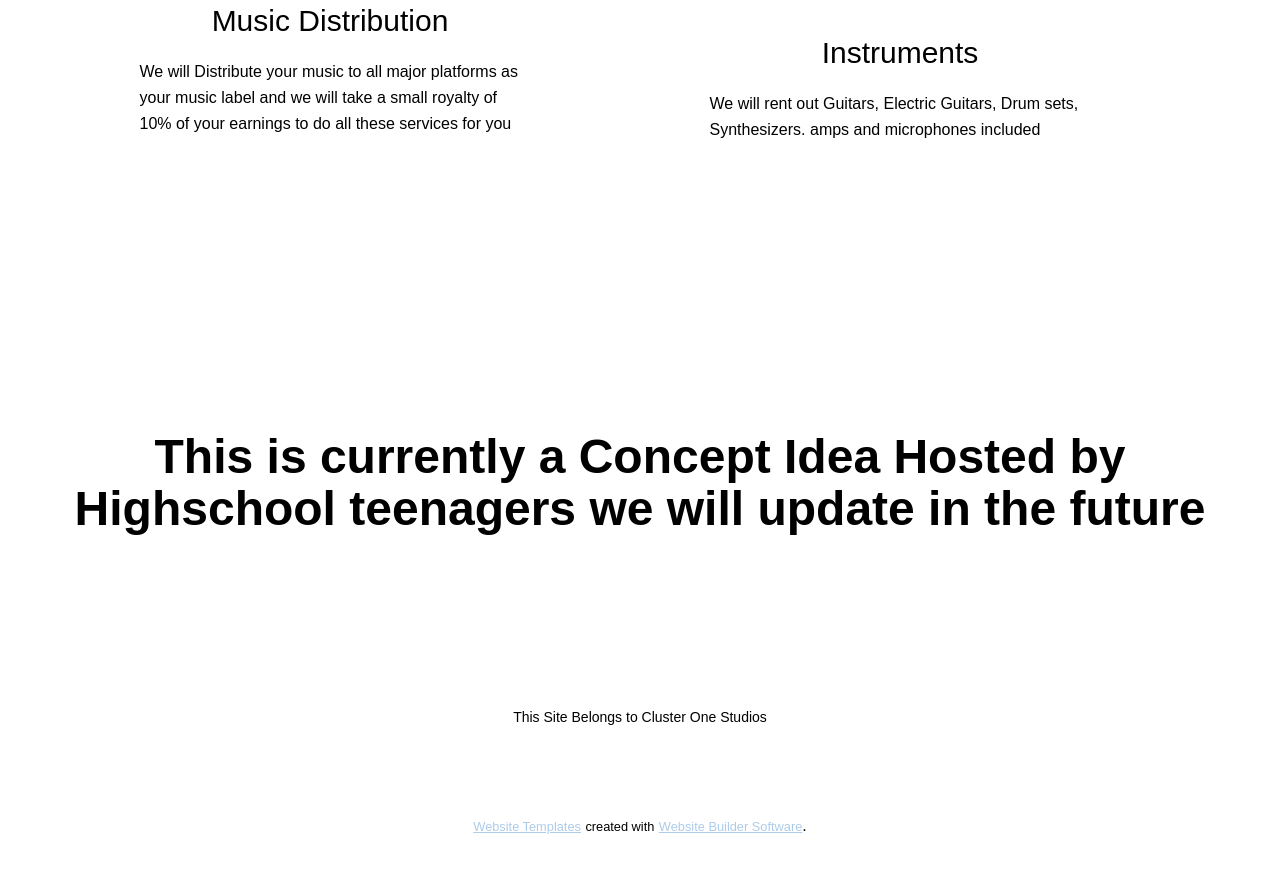
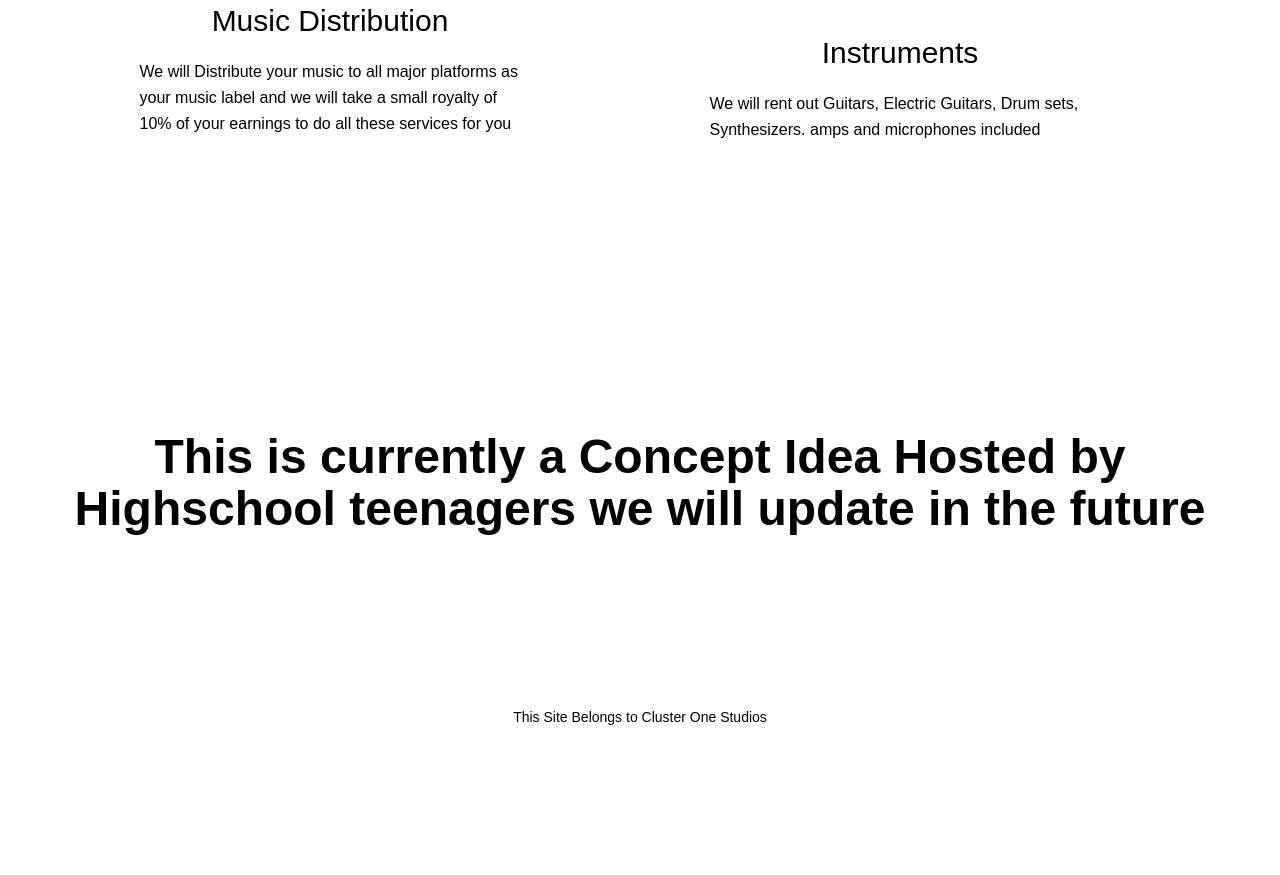
Before and after one commit to Cluster-One-Studios/Cluster-One-Studios, a plain HTML site: page index.html in a window 1280 px wide. Shown: the part 1069-1944 px from the top of the page. After the commit the page ends 1846 px from the top, so only its background shows below. Drawn offline with Linux system fonts and the light colour scheme.

Commit message:
Update index.html

```diff
--- a/index.html
+++ b/index.html
@@ -9,7 +9,7 @@
 <link rel="stylesheet" href="Home.css" media="screen">
     <script class="u-script" type="text/javascript" src="jquery-1.9.1.min.js" defer=""></script>
     <script class="u-script" type="text/javascript" src="nicepage.js" defer=""></script>
-    <meta name="generator" content="Nicepage 5.2.0, nicepage.com">
+    <meta name="generator" content="Cluster One 1.0, https://clusteronestudios.studio">
     <link rel="icon" href="images/favicon.png">
     <link id="u-theme-google-font" rel="stylesheet" href="https://fonts.googleapis.com/css?family=Roboto:100,100i,300,300i,400,400i,500,500i,700,700i,900,900i|Open+Sans:300,300i,400,400i,500,500i,600,600i,700,700i,800,800i">
 
@@ -28,8 +28,8 @@
     <meta property="og:type" content="website">
     <link rel="canonical" href="/">
   </head>
-  <body data-home-page="https://website3633823.nicepage.io/Home.html?version=acc67880-ac31-4a55-b864-a3a53e597062" data-home-page-title="Home" class="u-body u-xl-mode" data-lang="en"><header class="u-black u-clearfix u-header u-header" id="sec-3921"><div class="u-clearfix u-sheet u-sheet-1">
-        <a href="https://nicepage.com" class="infinite u-align-center u-hover-feature u-image u-logo u-image-1" data-image-width="960" data-image-height="720">
+  <body data-home-page="https://clusteronestudios.studio" data-home-page-title="Home" class="u-body u-xl-mode" data-lang="en"><header class="u-black u-clearfix u-header u-header" id="sec-3921"><div class="u-clearfix u-sheet u-sheet-1">
+        <a href="https://clusteronestudios.studio" class="infinite u-align-center u-hover-feature u-image u-logo u-image-1" data-image-width="960" data-image-height="720">
           <img src="images/Untitleddrawing.png" class="u-logo-image u-logo-image-1">
         </a>
         <p class="u-align-left u-custom-font u-heading-font u-text u-text-default u-text-1">Cluster One Studios</p>
@@ -131,16 +131,6 @@
     <footer class="u-align-center u-black u-clearfix u-footer u-footer" id="sec-0b32"><div class="u-clearfix u-sheet u-sheet-1">
         <p class="u-small-text u-text u-text-variant u-text-1">This Site Belongs to Cluster One Studios</p>
       </div></footer>
-    <section class="u-backlink u-clearfix u-grey-80">
-      <a class="u-link" href="https://nicepage.com/website-templates" target="_blank">
-        <span>Website Templates</span>
-      </a>
-      <p class="u-text">
-        <span>created with</span>
-      </p>
-      <a class="u-link" href="" target="_blank">
-        <span>Website Builder Software</span>
-      </a>.
     </section>
 
 </body></html>
```
